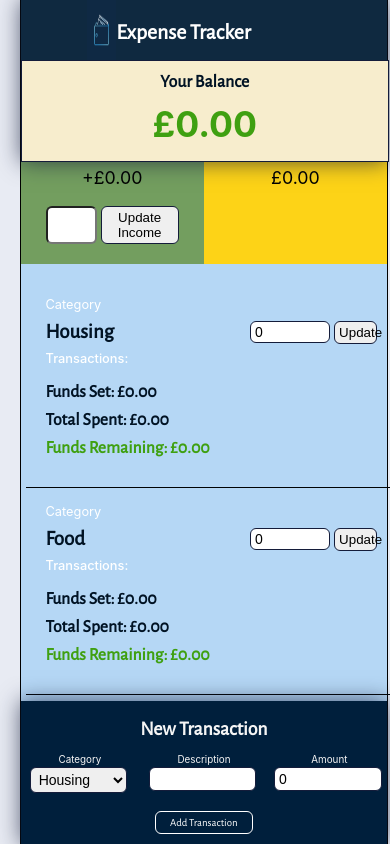
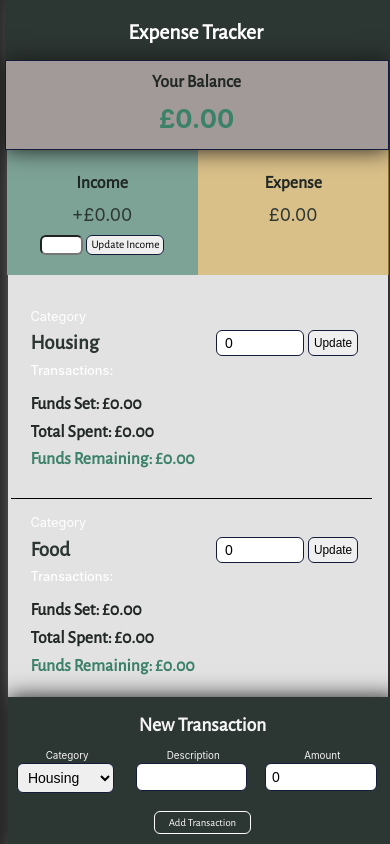
Before and after one commit to KateChern/Expense-Tracker, a React (Create React App) app: page / in a window 390 px wide. Shown: the top 844 px of the page. Built offline with nearby package versions, Linux system fonts and the light colour scheme.

Commit message:
made it  responsive

```diff
--- a/package.json
+++ b/package.json
@@ -14,7 +14,8 @@
     "react-dom": "^17.0.2",
     "react-icons": "^4.2.0",
     "react-redux": "^7.2.4",
-    "react-scripts": "4.0.3"
+    "react-scripts": "4.0.3",
+    "uuidv4": "^6.2.11"
   },
   "scripts": {
     "start": "react-scripts start",
--- a/src/App.css
+++ b/src/App.css
@@ -7,22 +7,25 @@
 .app-main-container {
   border: 1.5px;
   border-style: none solid none solid;
-  background-color: #B5D7F5;
+  background-color: #e2e2e2;
   width: 94vmin;
   position: relative;
+  box-shadow: var(--shadow);
 
 }
 img {
   width: 8%;
   background-color: #001F3C;
   margin-left: -70px;
+  display: none;
 }
 
 .app-title {
 
   display: flex;
   justify-content: center;
-  background-color:  #0F2940;
+  background-color:  #2C3632;
+  width: 94.2vmin;
 
 }
 :root {
@@ -30,9 +33,9 @@ img {
   --blue: #3069f0;
   --red: #fd4d3f;
   --gray: rgba(20, 28, 58, 0.5);
-  --shadow: 0 0 21px 0 rgba(20, 28, 58, 0.7);
+  --shadow: 0 0 21px 0 rgba(255, 255, 255, 0.986);
   --white: #ffffff;
-  background-color: #e8ebf3;
+  background-color: #292929;
 
 }
 .appName {
@@ -43,11 +46,11 @@ img {
 }
 h3 {
   font-family: 'Alegreya Sans', sans-serif;
-  color: #011324;
+  color: #202724;
 }
 h4 {
   font-family: 'Alegreya Sans', sans-serif;
-  color: #011324;
+  color: #202724;
 }
 h4.positive {
   margin: 0;
@@ -55,31 +58,37 @@ h4.positive {
 h4.negative {
   margin: 0;
 }
-/* .netral {
-  color:
-} */
+
 .positive {
-  color: rgb(63, 160, 17);
+  color: #3c8169;
 }
 .negative {
-  color: var(--red);
+  color: #d13b15;
 }
 .balance-value {
   margin: 10px 0 15px 0;
-  /* color:  #001F3C; */
+  font-size: calc(10px + 4vmin);
+}
+.balance {
+  display: block;
+  justify-content: center;
+  text-align: center;
+  border: 1px solid  #141c3a;
+  background-color: #A29A98;
+  width: 94vmin;
+  box-shadow: 0 0 21px 0 rgba(26, 25, 25, 0.986);
+
 }
 .your-balance {
   margin: 10px 0 10px 0;
-  /* color:  #001F3C; */
+
 }
 .budget-container {
   list-style: none;
   padding: 16px 10px 24px 20px;
   width: 88vmin;
-  margin-left: 5px;
-  /* background-color: #2467A6;   */
+  margin-left: 20px;
   border-bottom: outset  1px #0B3759;
-  /* border: 0.5px outset  gray; */
 }
 .category-label {
   font-size: 0.8rem;
@@ -91,21 +100,20 @@ h4.negative {
   padding-right: 1rem;
   margin-top: 1.7vmin;
   margin-bottom: 1.9vmin;
-  color: #011324;;
+  color: #2C3632;
 
 }
 
 .category-wrapper {
   display: flex;
   align-items: center;
-  /* margin-bottom: 24px; */
   justify-content: space-between;
   margin: 0;
   width: 85vmin;
 
 }
 .budget-form {
-  /* margin-left: 8vmin; */
+  display: flex;
   margin-top: 0vmin;
   justify-self: space-between;
 
@@ -113,7 +121,7 @@ h4.negative {
 
 .amount-input {
   width: 18vmin;
-  padding: 2px 4px;
+  padding: 4px 8px;
   border-radius: 6px;
   border: solid 1px #141c3a;
   font-size: 14px;
@@ -125,11 +133,11 @@ h4.negative {
   border-radius: 6px;
   border: 1px solid  #141c3a;
   width: 11vmin;
-  padding: 3px 4px;
+  padding: 4px 8px;
 }
 .update-button:hover,
 .update-button:focus {
-  background-color: #141c3a;
+  background-color: #202724;
   color: #ffffff;
 
 }
@@ -137,10 +145,8 @@ h4.negative {
 .comments-container {
   width: 85vmin;
   padding: 0;
-  /* margin-bottom: 29vmin; */
-  /* margin-bottom: 50vmin; */
+}
 
-}
 .adding-button {
 
   font-size: 0.7rem;
@@ -148,6 +154,7 @@ h4.negative {
   border: 1px solid  gray;
   font-family: 'Segoe UI', Tahoma, Geneva, Verdana, sans-serif;
 }
+
 .addButton {
   font-size: calc(3px + 2vmin) ;
   border-radius: 6px;
@@ -156,47 +163,38 @@ h4.negative {
   padding: 4px 4px;
   margin: 10px 0 0px 0;
 }
+
 .funds-title {
   font-size: 1.1rem;
   margin: 1.5vmin 0 1vmin 0;
 }
-.input-transaction {
-  text-transform: capitalize;
+
+/* --------------------------Income-Expence-------------------- */
+.money-minus, .money-plus {
+  color: #2C3632;
 }
+
 .balance-income-expense {
-  /* position: fixed; */
   width: 94vmin;
-  /* top: 100px; */
 }
+
 .income-transaction-container {
   position: relative;
-  top: 25vmin;
+  top: 19.5vmin;
 }
-/* --------------------------Income-Expence-------------------- */
 
 .container {
-  /* top: 10vmin; */
   position: fixed;
   width: 94vmin;
   z-index: 1;
-  box-shadow: var(--shadow);
-  /* height: 30vmin; */
-}
-.balance {
-  display: block;
-  justify-content: center;
-  text-align: center;
-  border: 1px solid  #141c3a;
-  background-color: rgb(247, 237, 205);
-  width: 94vmin;
-  /* height: 15vmin; */
 
 }
+
 .income-exp-container {
   width: 94vmin;
   display: flex;
   justify-content: space-around;
-  /* border: 1px solid  #141c3a; */
+
 }
 .input-form {
   display: flex;
@@ -205,30 +203,37 @@ h4.negative {
 }
 .income {
   width: 10vmin;
-  padding: 2px 4px;
+  padding: 5px 6px;
   border-radius: 6px;
-  /* border: solid 1px #141c3a; */
   font-size: 14px;
   margin-right: 1vmin;
 
 }
 .income-button {
-
+  font-size: 16px;
   border-radius: 6px;
   border: 1px solid  #141c3a;
   width: 20vmin;
-  padding: 3px 4px;
+  padding: 5px 0px;
+  font-family: 'Alegreya Sans', sans-serif;
 }
+
+.income-button:hover,
+.income-button:focus {
+  background-color: #202724;
+  color: #ffffff;
+}
+
  .expense-borders, .income-borders {
   width: 47vmin;
   text-align: center;
 }
 .income-borders {
-  background-color: rgb(115, 158, 95);
+  background-color: #7da396;
   text-align: center;
 }
 .expense-borders {
-  background-color: rgb(253, 211, 23);
+  background-color: #d1a33f8c;
 }
 /* ---------------------Transactions---------------------- */
 
@@ -236,7 +241,6 @@ h4.negative {
   font-size: 0.8rem;
   color: white;
   margin-top: 0;
-  /* padding-top: 2vmin; */
   font-weight: 450;
 }
 .form-wrapper {
@@ -247,11 +251,11 @@ h4.negative {
 }
 
 div.new-transaction {
-  /* text-align: center; */
-   width: 94vmin;
-   background-color: #001F3C;
-   padding-bottom: 2.5vmin;
-   box-shadow: var(--shadow);
+
+  width: 94vmin;
+  background-color: #2C3632;
+  padding-bottom: 2.5vmin;
+  box-shadow: 0 0 21px 0 rgba(26, 25, 25, 0.986);
   position: fixed;
   bottom: 0vmin;
 
@@ -263,26 +267,19 @@ ul.new-transaction {
 }
 li .new-transaction {
   display: flex;
-  /* box-shadow: var(--shadow); */
   justify-content: space-between;
-  /* opacity: 0.5; */
+
 }
-/* section {
-  display: flex;
-} */
 .new-transaction-list {
 
   list-style: none;
-  /* padding: 0; */
-  /* list-style-type: circle; */
   text-align: left;
   padding: 0px 0 0px 0px;
   margin: 5px 0 15px 0px;
   font-size: calc(4px + 2vmin);
   font-family: 'Segoe UI', Tahoma, Geneva, Verdana, sans-serif;
-  background-color: #001F3C;
+  background-color: #3a3d3ca4;
   color:white;
-  /* border-radius: 5%; */
   width:88vmin;
 
 }
@@ -298,8 +295,12 @@ label {
   font-size: 10px;
   border-radius: 50%;
   border: 1px solid  #141c3a;
-  padding: 0 7px 0 7px;
-
+  margin: 8px 5px;
+}
+.removeButton:hover,
+.removeButton:focus {
+  background-color: #2C3632 ;
+  color: #ffffff;
 }
 
 .transaction-form {
@@ -315,67 +316,272 @@ label {
   font-size: calc(10px + 2.5vmin);
 }
 .input-transaction {
-
+  text-transform: capitalize;
   width: 25vmin;
-  padding: 3px 4px;
+  padding: 5px 6px;
   border-radius: 6px;
   border: solid 1px #141c3a;
   font-size: 14px;
 
 }
+
+
 .addButton{
   font-family: 'Alegreya Sans', sans-serif;
- background-color:  #001F3C;
- border-radius: 6px;
+  background-color: #2C3632;
+  border-radius: 6px;
   border: 1px solid  #ffffff;
   color: #ffffff;
-
+}
+.addButton:hover,
+.addButton:focus {
+  background-color: #ffffff;
+  color: #2C3632;
 }
 .input-section {
   text-align: center;
 }
 span .description {
   font-size: calc(4px + 1.7vmin);
-  /* font-family: 'Alegreya Sans', sans-serif; */
   text-transform: capitalize;
-  font-style: italic;
+  font-family: 'Alegreya Sans', sans-serif;
 }
 canvas {
 
-  margin-bottom: 0 0 60vmin 0;
+  margin-left: 35vmin;
   text-align: center;
   justify-content: center;
-  margin-left: 30vmin;
-
+  width: 60vmin;
 }
 /* -------------------------------------------------------- */
 
 .chartComponent {
-  margin-bottom: 60vmin;
+  margin-bottom: 50vmin;
   text-align: center;
   justify-content: center;
-  /* margin-top: 0; */
-}
-.chart {
-  text-align: center;
-  justify-content: center;
-  width:58%;
-
+  width:60vmin;
 
 }
+
+@media only screen and (max-width: 1000px) {
+  .income-transaction-container {
+    top: 22vmin;
+
+  }
+  .removeButton {
+    margin: 4.5px 5px;
+
+  }
+}
+@media only screen and (max-width: 830px) {
+  .income-transaction-container {
+    /* width: 94vmin; */
+    top: 23vmin;
+    background-color:#e2e2e2 ;
+    margin-right: -5px;
+  }
+  .removeButton {
+    margin: 4.5px 5px;
+  }
+}
+@media only screen and (max-width: 700px) {
+  .income-transaction-container {
+    top: 27vmin;
+    margin-right: -2px;
+    margin-left: 0px;
+  }
+  .removeButton {
+    margin: 2px 5px;
+  }
+  .new-transaction-list {
+
+    width:84vmin;
+
+  }
+  .budget-container {
+    width: 100%;
+    margin: 0 0 0 5px;
+  }
+
+}
+@media only screen and (max-width: 570px) {
+  .income-transaction-container {
+    top: 29vmin;
+    margin-right: -24px;
+    justify-content: center;
+    background-color:#e2e2e2 ;
+    /* width: 100%; */
+  }
+  .removeButton {
+    margin: 0.5px 5px;
+  }
+  .new-transaction-list {
+
+    width:84vmin;
+
+  }
+  .budget-container {
+
+    padding: 16px 10px 24px 20px;
+
+    margin-left: 10px;
+  }
+  .income-exp-container {
+    width: 100%;
+  }
+  .app-main-container {
+    border-style: none;
+    width: 100%;
+
+  }
+  .budget-container {
+    width: 100%;
+  }
+  .balance-income-expense {
+    width: 100%;
+  }
+  div.new-transaction {
+
+    width: 100%;
+  }
+  .category-wrapper {
+    width: 84vmin;
+  }
+  .form-wrapper {
+    width: 96vmin;
+  }
+  .chartComponent {
+    margin-bottom: 60vmin;
+    background-color:#e2e2e2 ;
+    width:60vmin;
+
+  }
+  .update-button {
+    padding: 0;
+  }
+  .app-title {
+    width: 95vmin;
+    padding-right: 3px;
+  }
+  .balance {
+    width: 95vmin;
+  }
+  .income-button {
+    font-size: calc(6.5px + 1.5vmin);
+    font-weight: 550;
+    padding: 0;
+
+  }
+}
+
+@media only screen and (max-width: 410px) {
+  .income-transaction-container {
+    top: 38vmin;
+    margin-right: -17px;
+    margin-left: -12px;
+    justify-content: center;
+    background-color:#e2e2e2 ;
+    /* width: 100%; */
+  }
+  .income-button {
+    font-size: 11.5px;
+    font-weight: 500;
+    padding: 0;
+
+  }
+  .income {
+    padding: 0;
+  }
+  .money-minus, .money-plus {
+    margin: 4px 0 10px 0;
+  }
+  h4 {
+    margin-bottom: 10px;
+  }
+
+  .removeButton {
+    padding: 2px 4px;
+  }
+
+  .new-transaction-list {
+
+    width:85vmin;
+
+  }
+  .budget-container {
+
+    padding: 16px 10px 24px 20px;
+
+    margin-left: 3px;
+  }
+  .income-exp-container {
+    width: 98vmin;
+    /* margin-right: -29px; */
+    margin-left: -1px;
+  }
+  .income-borders, .expense-borders {
+    width: 49vmin;
+  }
+
+  .income-exp-container {
+    justify-content: space-evenly;
+  }
+  .app-title {
+    width: 98vmin;
+    margin-left: -15px;
+    /* margin-right: -10px; */
+    padding-right: 10px;
+  }
+
+  .balance {
+     width: 98vmin;
+    margin-left: -15px;
+}
+  .app-main-container {
+    border-style: none;
+    width: 100%;
+
+  }
+  .budget-container {
+    width: 100%;
+  }
+  .balance-income-expense {
+    width: 100%;
+  }
+  div.new-transaction {
+
+    width: 100%;
+  }
+  .category-wrapper {
+    width: 84vmin;
+  }
+  .form-wrapper {
+    width: 96vmin;
+  }
+  .chartComponent {
+    margin-bottom: 60vmin;
+    background-color:#e2e2e2 ;
+    width:60vmin;
+
+  }
+  .update-button {
+    font-size: calc(6px + 1.5vmin);
+    width: 50px;
+  }
+}
 @media (prefers-reduced-motion: no-preference) {
+  /* .income-transaction-container {
 
+    top: 21vmin;
+  } */
 }
 
 .App-header {
   min-height: 100vh;
   display: flex;
   flex-direction: column;
-  /* align-items: center; */
-  /* justify-content: center; */
   font-size: calc(10px + 2vmin);
-  /* width: 90vmin; */
-  /* text-align: center; */
+
 }
 
 .App-link {
--- a/src/App.js
+++ b/src/App.js
@@ -19,12 +19,13 @@ function App() {
         <div className='income-transaction-container'>
           <IncomeExpences />
           <Budgets />
-          <Chart />
+          <div className='chartComponent'>
+            <Chart />
+          </div>
+
           <TransactionForm />
         </div>
-          <div className='chartComponent'>
 
-          </div>
       </div>
 
       </header>
```
Also changed, not shown: 1 other file (tests, documents, lock files or other folders).
